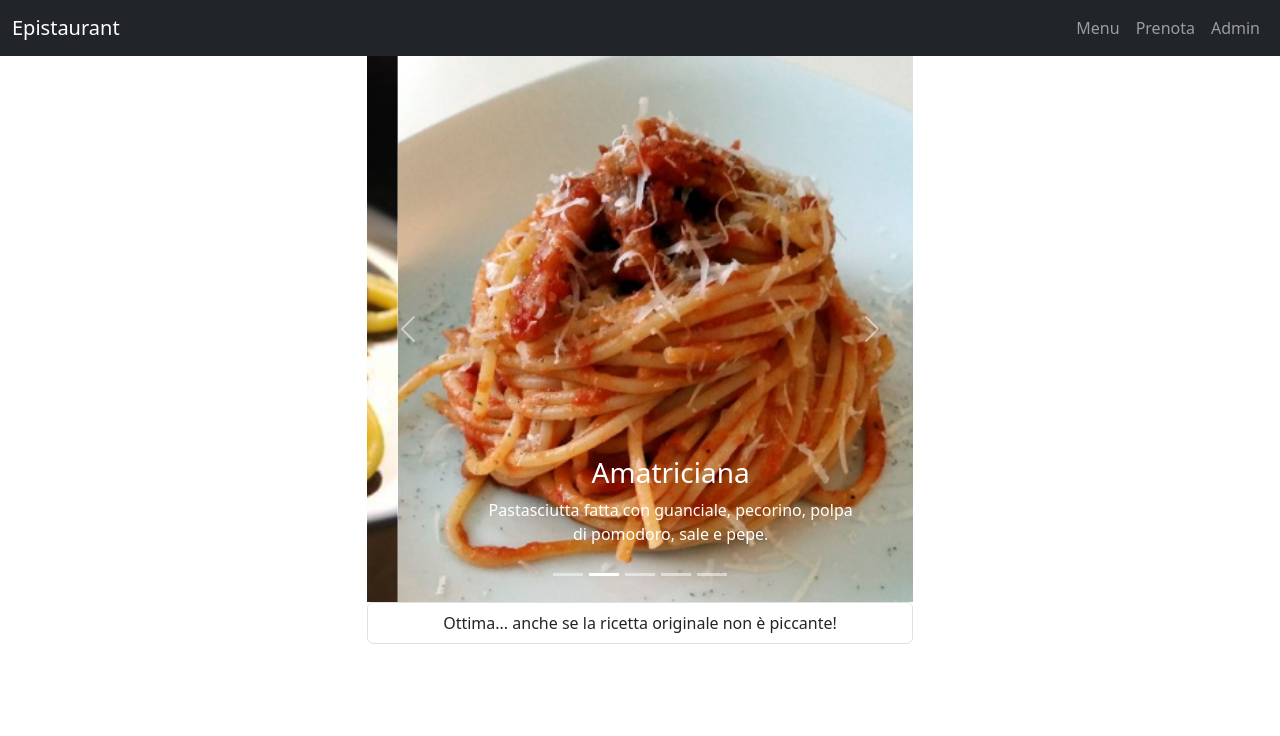
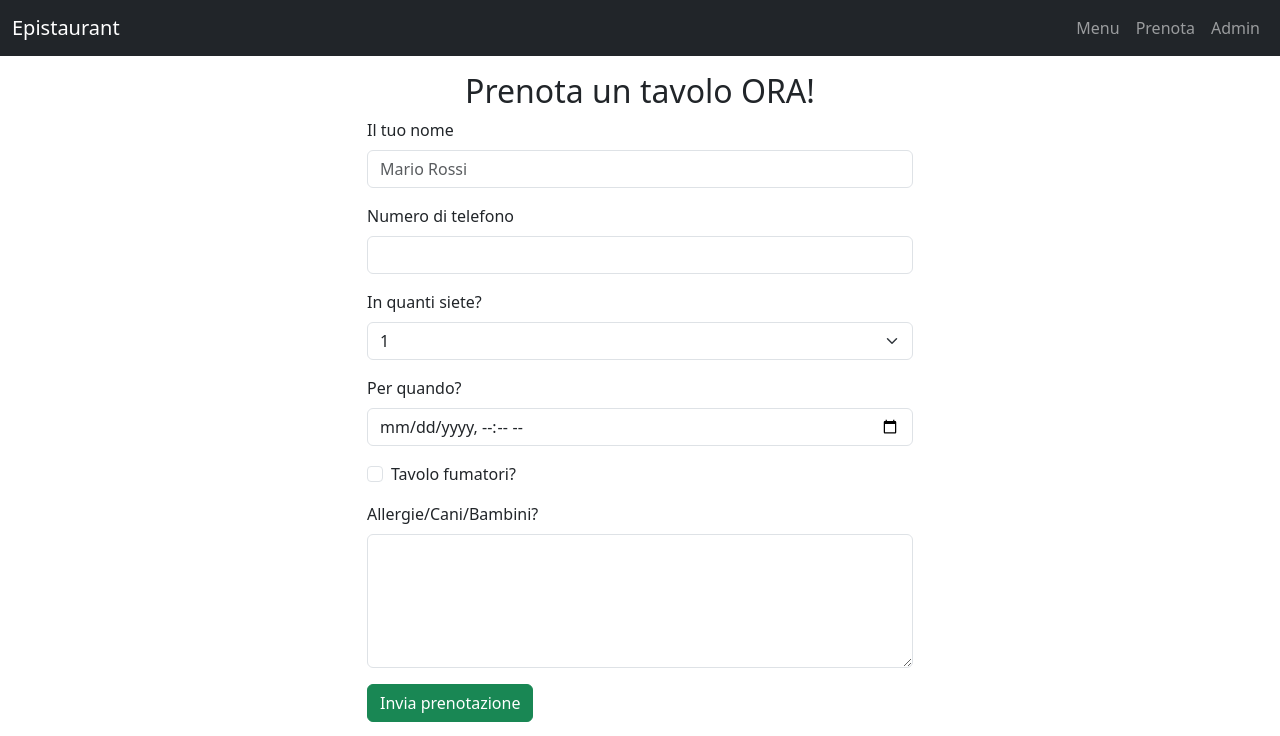
Before and after one commit to irvelervel/FS0924-epistaurant, a React (Vite) app: page / in a window 1280 px wide. Shown: the top 736 px of the page. Built offline with nearby package versions, Linux system fonts and the light colour scheme.

Commit message:
Adds Form component

```diff
--- a/src/App.jsx
+++ b/src/App.jsx
@@ -5,11 +5,13 @@ import HomeContent from './components/HomeContent'
 // import './App.css'
 // importiamo una volta per tutte il CSS di bootstrap, da node_modules
 import 'bootstrap/dist/css/bootstrap.min.css'
+import ReservationForm from './components/ReservationForm'
 
 function App() {
   return (
     <>
       <RestaurantNavbar />
+      <ReservationForm />
       <HomeContent />
     </>
   )
--- a/src/components/HomeContent.jsx
+++ b/src/components/HomeContent.jsx
@@ -1,7 +1,8 @@
-import { Carousel, Container, Row, Col, ListGroup } from 'react-bootstrap'
+import { Carousel, Container, Row, Col } from 'react-bootstrap'
 import pastasciutte from '../data/menu.json'
 import { Component } from 'react'
 // pastasciutte è un array di oggetti!
+import PastaComments from './PastaComments'
 
 // ho bisogno di uno stato per memorizzare nel componente quale sia
 // la PASTA ATTIVA
@@ -21,12 +22,12 @@ class HomeContent extends Component {
           {/* <Col className="col-12 col-md-6 col-lg-4"> */}
           <Col xs={12} md={6}>
             <Carousel
-              onSlide={(i) => {
-                console.log('SLIDE CAMBIATA!', i)
+              onSlide={(nextSlideIndex) => {
+                console.log('SLIDE CAMBIATA!', nextSlideIndex)
                 // pastasciutte[i] è la nuova pasta che deve prendere il posto
                 // della corrente activePasta
                 this.setState({
-                  activePasta: pastasciutte[i],
+                  activePasta: pastasciutte[nextSlideIndex],
                 })
               }}
             >
@@ -50,15 +51,18 @@ class HomeContent extends Component {
             </Carousel>
           </Col>
         </Row>
-        <Row className="justify-content-center">
-          <Col xs={12} md={6}>
-            <ListGroup className="text-center">
-              {this.state.activePasta.comments.map((r) => {
-                return <ListGroup.Item key={r.id}>{r.comment}</ListGroup.Item>
-              })}
-            </ListGroup>
-          </Col>
-        </Row>
+
+        {/* rimetto qui sotto la sezione dei commenti, l'ho esportata
+              in un componente a parte che ho chiamato PastaComments */}
+
+        {/* la pasta attualmente visualizzata è salvata nello stato, in particolare sotto "this.state.activePasta" */}
+
+        {/* ora fornirò a PastaComments quale sia la pasta attiva,
+          in modo che ne possa mappare le recensioni */}
+
+        <PastaComments pasta={this.state.activePasta} />
+        {/* PastaComments è un componente che richiede una pastasciutta
+        e ne mostra sostanzialmente le recensioni */}
       </Container>
     )
   }
--- /dev/null
+++ b/src/components/PastaComments.jsx
@@ -0,0 +1,20 @@
+import { Row, Col, ListGroup } from 'react-bootstrap'
+
+// PastaComments riceve una prop da HomeContent, ovvero la pasta attualmente visualizzata! Questa prop, passata da HomeContent, l'abbiamo chiamata "pasta"
+
+const PastaComments = function (props) {
+  // props.pasta è l'oggetto della pasta attualmente visualizzata!
+  return (
+    <Row className="justify-content-center">
+      <Col xs={12} md={6}>
+        <ListGroup className="text-center">
+          {props.pasta.comments.map((r) => {
+            return <ListGroup.Item key={r.id}>{r.comment}</ListGroup.Item>
+          })}
+        </ListGroup>
+      </Col>
+    </Row>
+  )
+}
+
+export default PastaComments
--- /dev/null
+++ b/src/components/ReservationForm.jsx
@@ -0,0 +1,80 @@
+// creeremo ora un componente per prenotare un tavolo al ristorante
+// questo componente sarà dotato di un form nel quale l'utente compilerà
+// le informazioni richieste
+// una volta completo, il form verrà inviato ad una API tramite chiamata POST
+
+import { Component } from 'react'
+import { Container, Row, Col, Form, Button } from 'react-bootstrap'
+
+// I form in React sono SEMPRE C O N T R O L L A T I
+// controllato -> i valori dei singoli input field sono SEMPRE salvati in ogni momento nello STATO del componente
+
+// creazione del form:
+
+// name -> string
+// phone -> string/number
+// numberOfPeople -> string/number
+// dateTime -> string
+// smoking -> boolean
+// specialRequests -> string
+
+class ReservationForm extends Component {
+  render() {
+    return (
+      <Container>
+        <Row className="justify-content-center my-3">
+          <Col xs={12} md={6}>
+            <div>
+              <h2 className="text-center">Prenota un tavolo ORA!</h2>
+            </div>
+            <Form>
+              <Form.Group className="mb-3">
+                <Form.Label>Il tuo nome</Form.Label>
+                <Form.Control type="text" placeholder="Mario Rossi" />
+              </Form.Group>
+
+              <Form.Group className="mb-3">
+                <Form.Label>Numero di telefono</Form.Label>
+                <Form.Control type="tel" />
+              </Form.Group>
+
+              <Form.Group className="mb-3">
+                <Form.Label>In quanti siete?</Form.Label>
+                <Form.Select aria-label="Table size">
+                  <option>1</option>
+                  <option>2</option>
+                  <option>3</option>
+                  <option>4</option>
+                  <option>5</option>
+                  <option>6</option>
+                  <option>7</option>
+                  <option>8</option>
+                </Form.Select>
+              </Form.Group>
+
+              <Form.Group className="mb-3">
+                <Form.Label>Per quando?</Form.Label>
+                <Form.Control type="datetime-local" />
+              </Form.Group>
+
+              <Form.Group className="mb-3">
+                <Form.Check type="checkbox" label="Tavolo fumatori?" />
+              </Form.Group>
+
+              <Form.Group className="mb-3">
+                <Form.Label>Allergie/Cani/Bambini?</Form.Label>
+                <Form.Control as="textarea" rows={5} />
+              </Form.Group>
+
+              <Button variant="success" type="submit">
+                Invia prenotazione
+              </Button>
+            </Form>
+          </Col>
+        </Row>
+      </Container>
+    )
+  }
+}
+
+export default ReservationForm
```
